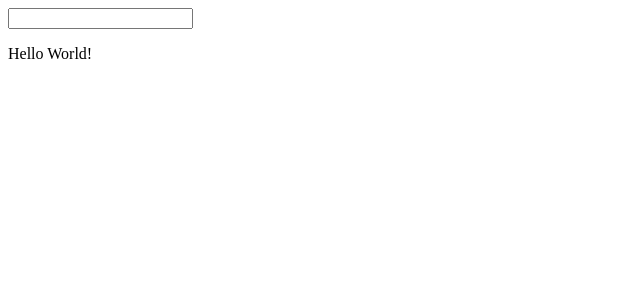
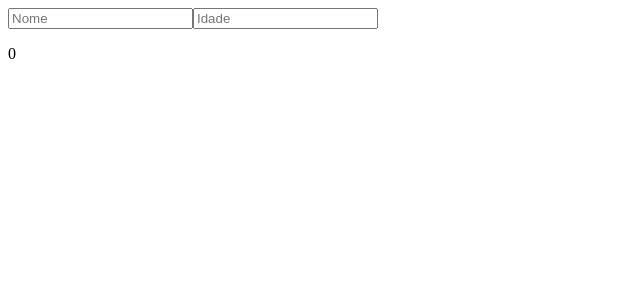
Before and after one commit to eltonsantos/training-hooks-reactjs, a React (Vite) app: page / in a window 1280 px wide. Shown: the top 300 px of the page, without its empty margins (0-640 px from the left). Built offline with nearby package versions, Linux system fonts and the light colour scheme.

Commit message:
Create Exemplo02_useState

```diff
--- /dev/null
+++ b/src/hooks/Exemplo02_useState.jsx
@@ -0,0 +1,24 @@
+import { useState } from "react";
+
+export function Exemplo02_useState() {
+  const [nome, setNome] = useState("");
+  const [idade, setIdade] = useState(0);
+
+  return (
+    <div>
+      <input
+        type="text"
+        placeholder="Nome"
+        onChange={(e) => setNome(e.target.value)}
+      />
+      <input
+        type="number"
+        placeholder="Idade"
+        onChange={(e) => setIdade(e.target.value)}
+      />
+
+      <p>{nome}</p>
+      <p>{idade}</p>
+    </div>
+  );
+}
--- a/src/main.jsx
+++ b/src/main.jsx
@@ -1,9 +1,9 @@
 import React from "react";
 import ReactDOM from "react-dom/client";
-import { Exemplo01_useState } from "./hooks/Exemplo01_useState";
+import { Exemplo02_useState } from "./hooks/Exemplo02_useState";
 
 ReactDOM.createRoot(document.getElementById("root")).render(
   <React.StrictMode>
-    <Exemplo01_useState />
+    <Exemplo02_useState />
   </React.StrictMode>
 );
```
